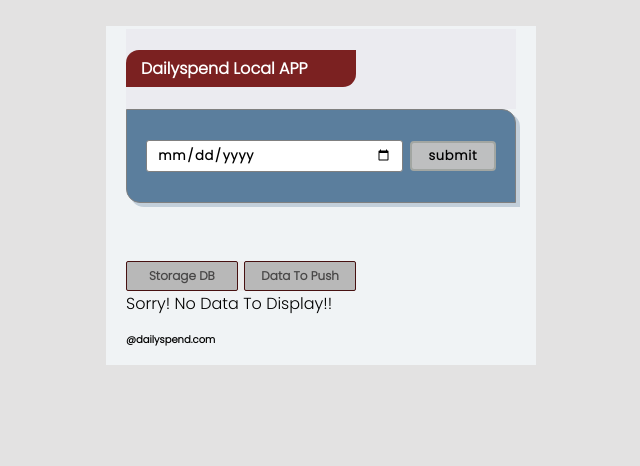
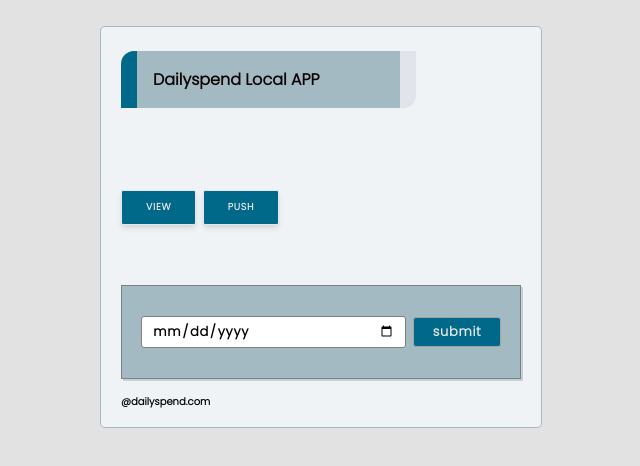
Before and after one commit to arjunaNR-gf/DailySpendLocal, a React (Create React App) app: page / in a window 1280 px wide. Shown: the top 466 px of the page, without its empty margins (319-959 px from the left). Built offline with nearby package versions, Linux system fonts and the light colour scheme.

Commit message:
Ui color font fix two

```diff
--- a/package.json
+++ b/package.json
@@ -7,6 +7,7 @@
     "@testing-library/jest-dom": "^5.17.0",
     "@testing-library/react": "^13.4.0",
     "@testing-library/user-event": "^13.5.0",
+    "mongodb": "^6.9.0",
     "react": "^18.3.1",
     "react-dom": "^18.3.1",
     "react-scripts": "5.0.1",
@@ -14,7 +15,7 @@
   },
   "scripts": {
     "start": "react-scripts start",
-    "predeploy":"npm run build",
+    "predeploy": "npm run build",
     "deploy": "gh-pages -d build",
     "build": "react-scripts build",
     "test": "react-scripts test",
--- a/src/App.css
+++ b/src/App.css
@@ -3,7 +3,7 @@
   src: url('./assest/font/Poppins-Light.ttf');
 }
 
-body{
+body {
   background-color: rgb(227, 226, 226);
   font-family: projectFont;
   line-height: 160%;
@@ -12,25 +12,46 @@
 }
 
 /*framework */
-.dailyspend--main--app{
+.dailyspend--main--app {
   margin: 1% auto;
-  max-width: 390px;
+  padding: 3px 20px;
+  max-width: 400px;
+  border-radius: 5px;
+  border: 1px solid #a3bac3;
   display: flex;
   flex-direction: column;
   background-color: rgb(240, 243, 245);
-  padding: 3px 20px;
-}
-.dailyspend--head{
-  background-color: rgb(235, 235, 240);
 }
 
-.dailyspend--add--item-block{
-  background-color: rgb(91, 126, 157);
+.dailyspend--head {
+  width: 120%;
+  display: flex;
+  flex-direction: row;
+  align-items: center;
+  justify-content: flex-start;
+
+}
+span>h4 {
+  background-color: #a3bac3;
+  width: 100%;
+  padding: 6px 15px;
+  color: rgb(15, 4, 4);
+  border-radius: 13px 0;
+  font-size: bold;
+  padding: 1rem;
+  border-left: 1rem solid#006989;
+  border-right: 1rem solid #e1e4ea;
+}
+
+
+.dailyspend--add--item-block {
+  margin-top: 15%;
+  background-color: #a3bac3;
   height: 60px;
+  border: 3px;
   padding: 1rem 1.2rem;
-  border-radius: 0 14px;
   border: 1px solid gray;
-  box-shadow: 4px 4px rgb(195, 207, 218);
+  box-shadow: 2px 2px rgb(195, 207, 218);
   display: flex;
   flex-direction: row;
   justify-content: center;
@@ -39,7 +60,7 @@
   position: relative;
 }
 
-input{
+input {
   width: 450px;
   height: 20px;
   padding: 5px 10px;
@@ -47,42 +68,37 @@
   border-radius: 3px;
   outline: 0;
   font-size: 13px;
-  letter-spacing:0.8px;
-  font-family:projectFont ;
+  letter-spacing: 0.8px;
+  font-family: projectFont;
   font-weight: bold;
 }
 
-input:hover,button:hover{
+input:hover,
+button:hover {
   cursor: pointer;
 }
 
-input:focus,button:focus
-{
-  border-bottom: 1.5px solid rgb(9, 9, 128);
+input:focus,
+button:focus {
+  border-bottom: 1.5px solid rgb(212, 212, 228);
 }
 
-button{
-  background-color: rgb(190, 191, 192);
+button {
+  background-color: #006989;
   border: none;
   height: 30px;
-  border-radius: 4px;
+  border-radius: 3px;
   width: 150px;
-  border: 2px solid rgb(162, 166, 162);
+  border: 0.5px solid rgb(162, 166, 162);
   font-weight: 600;
   font-family: projectFont;
   font-size: 13px;
   letter-spacing: 0.7px;
+  color: rgb(231, 230, 230);
 }
 
-span>h4{
-  background-color: rgb(123, 33, 33);
-  width: 200px;
-  padding: 6px 15px;
-  color: white;
-  border-radius: 13px 0;
-  font-size: bold;
-}
-p{
+
+p {
   font-size: 10px;
   align-items: flex-end;
   text-align: left;
@@ -93,7 +109,7 @@
 /*
 dropdown list
 */
-.spendList_display_screen{
+.spendList_display_screen {
   /* width: 140px;
   height: 140px;
   padding: 5px 15px;
@@ -116,16 +132,23 @@
   overflow: hidden;
   position: absolute;
   top: 65px;
-    left:20px;
-    overflow:scroll;
-    overflow-x:hidden;
+  left: 20px;
+  overflow: scroll;
+  overflow-x: hidden;
 }
 
-.dailyspend--display--item{
-  background-color: #F5F5F5;
+.display--item>.dailyspend--display--item>h4{
+  padding: 10px;
+  background-color: #c2d2da;
+  width: auto;
+}
+
+.dailyspend--display--item {
+  background-color: #a3bac3;
+  margin-top: 7%;
   border: 1px solid #DDDDDD;
   border-radius: 4px 0 4px 0;
-    color: #3B3C3E;
+  color: #38393f;
   font-size: 12px;
   width: 100%;
   height: 180px;
@@ -134,136 +157,148 @@
   padding: 10px 7px 5px;
   width: 100%;
   overflow: hidden;
-    overflow:scroll;
-    overflow-x:hidden;
-    width: 376px;
+  overflow: scroll;
+  overflow-x: hidden;
+
 }
 
-td{
+td {
   border-bottom: 1px solid rgb(200, 198, 198);
 }
 
-tr:hover
-{
+tr:hover {
   background-color: rgb(216, 215, 215);
   padding: 15px 10px;
   cursor: pointer;
   width: 100%;
 }
 
-table{
+table {
+  margin-top: 2%;
   width: 380px;
   border: 1px solid rgb(232, 231, 231);
   font-size: smaller;
 }
 
-.btn--push--local--db{
+.btn--push--local--db {
   display: flex;
   flex-direction: row;
   justify-content: end;
 }
 
-.btn--push--local--db>button{
+.btn--push--local--db>button {
   margin-top: 10px;
-  background-color: rgb(238, 236, 236);
+  background-color: #006989;
   border: 1.4px solid rgb(164, 163, 163);
   height: 28px;
 }
 
-.pushMenu{
-  width: 230px;
-  height: 30px;
-  background-color: rgb(235, 235, 235);
+.pushMenu {
+  width: 100%;
+  height: 35px;
   display: flex;
   flex-direction: row;
   gap: 0.4rem;
   margin-top: 15%;
 }
 
-.pushMenu>div
-{
-  display: flex;
+.pushMenu>button {
+
+  width: 20%;
+  font-family: projectFont;
+
+  /* CSS */
+  color: rgb(239, 237, 237);
+  align-items: center;
+  border: 0.4px solid #E2E8F0;
+  box-shadow: 0 4px 6px -1px rgba(0, 0, 0, 0.1), 0 2px 4px -1px rgba(0, 0, 0, 0.06);
+  box-sizing: border-box;
+  display: inline-flex;
+  font-family: projectFont;
+  font-size: 0.6rem;
+  font-weight: 700;
+  height: 35px;
   justify-content: center;
-  align-items: center;
-  width: 50%;
-  padding: 0 0.5rem;
-  background-color: rgb(184, 184, 184);
+  line-height: 24px;
+  overflow-wrap: break-word;
+  padding: 14px 24px;
+  text-decoration: none;
+  width: auto;
   border-radius: 2px;
-  border: 1.5px solid rgb(150, 150, 150);
-  font-size: 15px;
-  font-weight: 600;
-  color: rgb(72, 71, 71);
+  cursor: pointer;
+  user-select: none;
+  -webkit-user-select: none;
+  touch-action: manipulation;
+  letter-spacing: 0.7px;
+
+}
 
 
-}
-.pushMenu>div>p{
+.pushMenu>div>p {
   font-size: 12px;
   font-weight: 600;
 }
 
-.pushMenu>div>p:hover{
+.pushMenu>div>p:hover {
   font-size: 12px;
   font-weight: bold;
 }
 
-.pushMenu>div:hover
-{
+.pushMenu>div:hover {
   cursor: pointer;
   box-shadow: 3px 8px 10px 14px rgba(157, 156, 156, 0.1);
   color: rgb(0, 0, 0);
 }
-.pushMenu>div{
+
+.pushMenu>div {
   border: 1.2px solid rgb(71, 17, 17);
 }
 
-@media screen and (max-width: 450px)
-{
-  body{
+@media screen and (max-width: 450px) {
+  body {
     zoom: 97%;
   }
 
-  .dailyspend--main--app{
-    padding: 0.3rem 0.3rem;
-    margin: 1%;
-  }
-  .dailyspend--add--item-block
-  {
-    margin: 2px;
+
+  .dailyspend--add--item-block {
     flex-direction: column;
     align-items: flex-end;
     height: 120px;
   }
-  input{
+
+  input {
     width: 259px;
     height: 35px;
   }
-  .dailyspend--add--item-block{
-    width: 285px;
+
+  .dailyspend--add--item-block {
+    width: 298px;
     gap: 1.5rem;
   }
-  button{
+
+  button {
     height: 41px !important;
   }
 
-  .pushMenu
-  {
-    border-top: 1px solid gray;
+  .pushMenu {
+    border-bottom: 1px solid gray;
     width: 100%;
     padding: 1rem 0.1rem;
-    margin-top: 18%;
+    margin-top: 15%;
 
   }
 
-  table{
+  table {
     width: 265px;
   }
 
-  .spendList_display_screen{
+  .spendList_display_screen {
     top: 50%;
     width: 110px;
     height: 150px;
   }
-  .dailyspend--display--item{
-    width: 310px;
+
+  .dailyspend--display--item {
+    width: 320px;
   }
 }
--- a/src/App.js
+++ b/src/App.js
@@ -153,33 +153,15 @@
         </span>
       </div>
 
-      <div className='dailyspend--add--item-block'>
-        <input type={inputText} id={inputID} placeholder={inputPlaceHolder}></input>
-        {dropdown_screen_on() == true ?
-          <div className='spendList_display_screen'>
-            {
-              SpentOnList.map((item, index) => {
-                return <tr key={index + 'item'} onClick={() => apply_pay_name(item.ID)}>{item.Name}</tr>
-              })
-            }
-          </div> : ''}
-
-        {push_ready_verification() == true ?
-          <button onClick={() => { push_Db() }}>Push DB</button> :
-          <button onClick={(e) => { on_submit_item(e) }}>{btnText}</button>}
-      </div>
-
-
-
-          <div className='pushMenu'>
-            <div className='show--localdb-data' onClick={()=>changePushMenu('finalpush')}><p>Storage DB</p></div>
-            <div onClick={()=>changePushMenu('localPush')}><p>Data To Push</p></div>
+      <div className='pushMenu'>
+            <button className='show--localdb-data' onClick={()=>changePushMenu('finalpush')}>VIEW</button>
+            <button onClick={()=>changePushMenu('localPush')}>PUSH</button>
           </div>
 
           <div className='display--item'>
           { pushMenu=='finalpush' && localDB.length > 0 ? <div className='dailyspend--display--item'>
-        <h4>Final Push Data</h4>
-        <table>
+          <h4>Data Ready For Push</h4>
+          <table>
           <tbody>
             {
              localDB.map((item, i) => {
@@ -193,7 +175,7 @@
           </tbody>
         </table>
         <div className='btn--push--local--db'>
-          <button onClick={() => { }}>Final Push</button>
+          <button onClick={() => { }}>PUSH</button>
         </div>
       </div> : ''}
 
@@ -215,11 +197,33 @@
           </tbody>
         </table>
         <div className='btn--push--local--db'>
-          <button onClick={() => { push_to_local_db() }}>Local Push</button>
+          <button onClick={() => { push_to_local_db() }}>PUSH</button>
         </div>
-        </div> : 'Sorry! No Data To Display!!'
+        </div> : ''
        }
           </div>
+
+
+
+      <div className='dailyspend--add--item-block'>
+        <input type={inputText} id={inputID} placeholder={inputPlaceHolder}></input>
+        {dropdown_screen_on() == true ?
+          <div className='spendList_display_screen'>
+            {
+              SpentOnList.map((item, index) => {
+                return <tr key={index + 'item'} onClick={() => apply_pay_name(item.ID)}>{item.Name}</tr>
+              })
+            }
+          </div> : ''}
+
+        {push_ready_verification() == true ?
+          <button onClick={() => { push_Db() }}>PUSH</button> :
+          <button onClick={(e) => { on_submit_item(e) }}>{btnText}</button>}
+      </div>
+
+
+
+
 
 
           <p>@dailyspend.com</p>
```
Also changed, not shown: 1 other file (tests, documents, lock files or other folders). Lines whose indentation alone changed are shown as unchanged.
